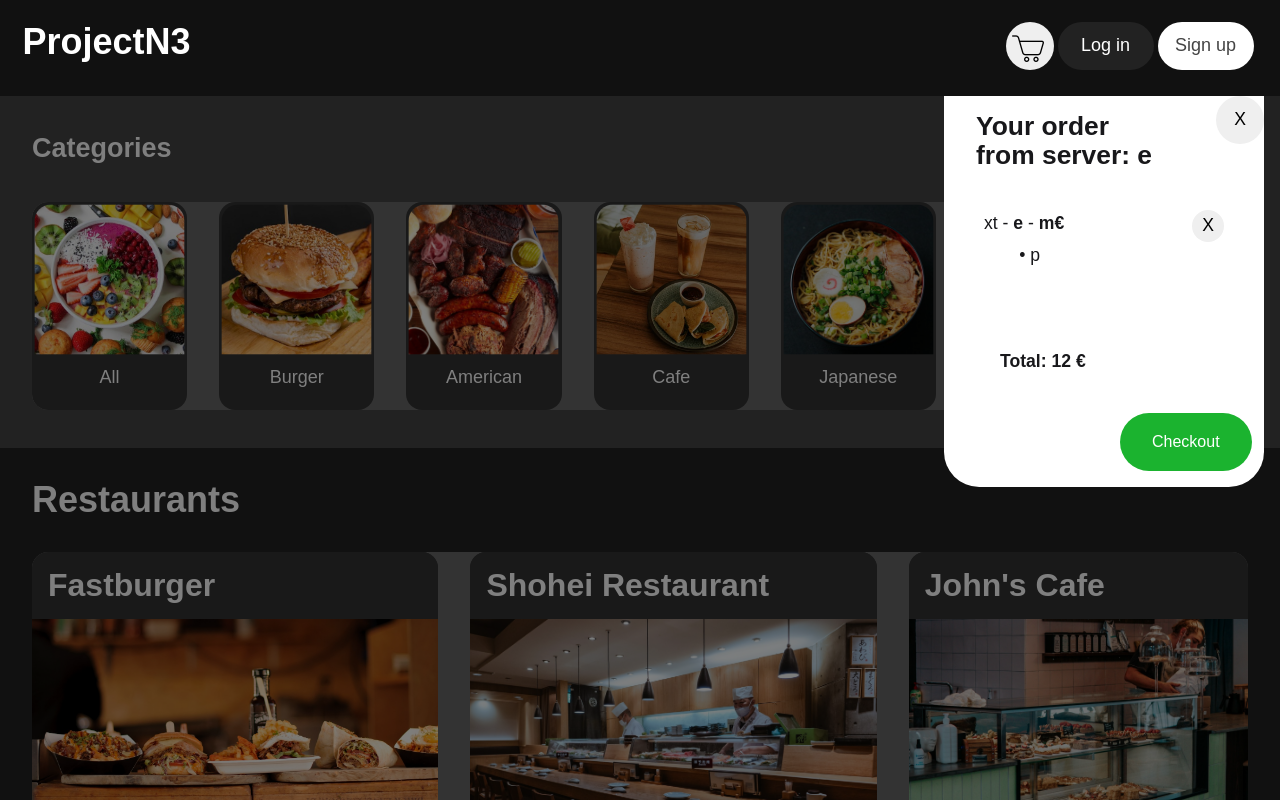
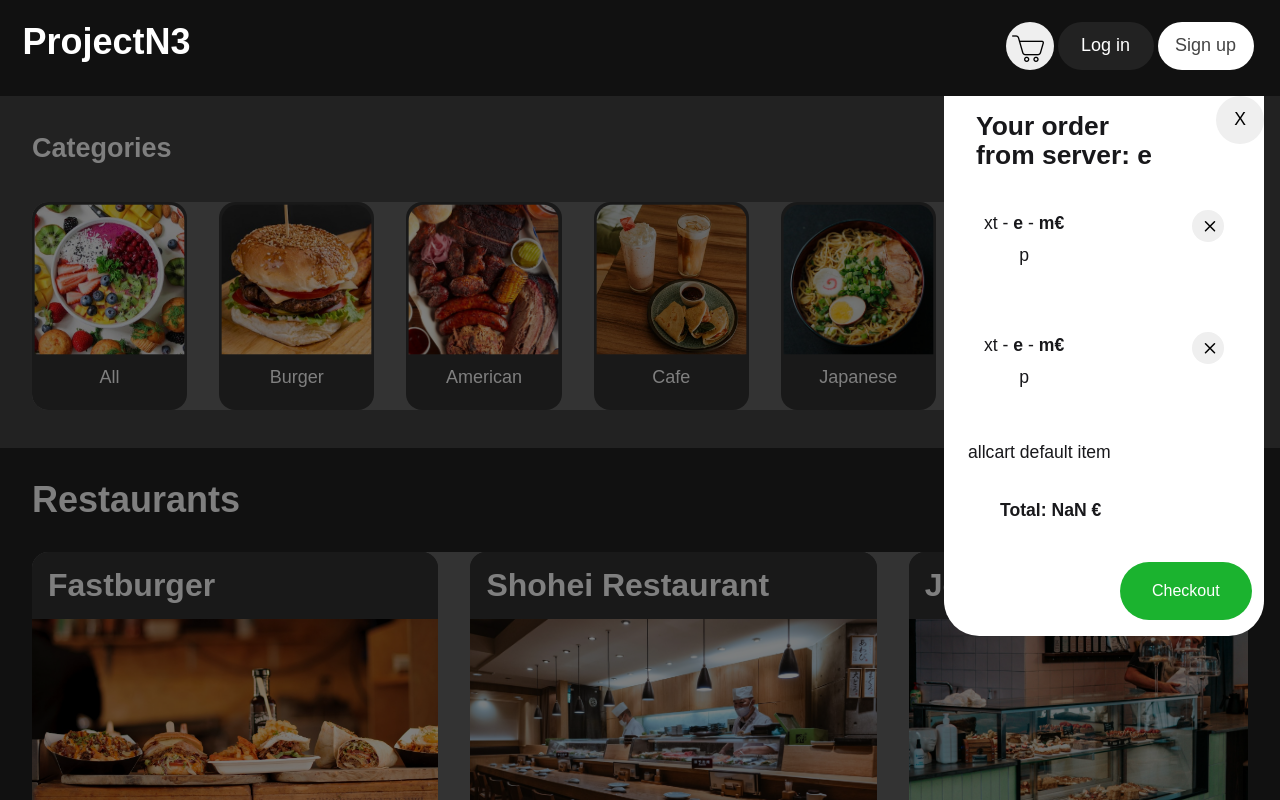
Before and after one commit to globalGLEX/ProjectN3, a React (Vite) app in the folder client/: page / in a window 1280 px wide. Both pictures are taken after a click on the button 1029 px from the left and 46 px from the top of the page. Shown: the top 800 px of the page. Built offline with nearby package versions, Linux system fonts and the light colour scheme; no server answers.

Commit message:
fix cart formatting and enable total price

```diff
--- a/client/src/components/Header.tsx
+++ b/client/src/components/Header.tsx
@@ -138,10 +138,11 @@ function CartContent({answer, allCart}) {
   <>
   <div className="cart-content">
     <CartContentItem index={0} amount={answer[3]} productName={answer[0]} productPrice={answer[1]} productOptions={answer[2]}/>
+    <CartContentItem index={0} amount={answer[3]} productName={answer[0]} productPrice={answer[1]} productOptions={answer[2]}/>
 
 
-   {/*  {allCart} */}
-    <div className="cart-total"><p> <b>Total: 12 € </b></p></div>
+    {allCart}
+    <div className="cart-total"><p> <b>Total: {answer[3] * answer[1]} € </b></p></div>
   </div>
 
   </>)
@@ -151,8 +152,12 @@ function CartContentItem(props: CartContentItemProps) {
   return (
     <div className="cart-content-item">
   <div className="cart-product-line"><p> x{props.amount} - <b>{props.productName}</b> - <b>{props.productPrice}€</b> </p>
-  <button onClick={() => removeItem(props.index)}>X</button></div>
-  <p className="cart-option-line"> • {props.productOptions}</p>
+  <button onClick={() => removeItem(props.index)}>
+  <svg xmlns="http://www.w3.org/2000/svg" width="24" height="24" fill="currentColor"  viewBox="0 0 16 13">
+  <path d="M4.646 4.646a.5.5 0 0 1 .708 0L8 7.293l2.646-2.647a.5.5 0 0 1 .708.708L8.707 8l2.647 2.646a.5.5 0 0 1-.708.708L8 8.707l-2.646 2.647a.5.5 0 0 1-.708-.708L7.293 8 4.646 5.354a.5.5 0 0 1 0-.708"/>
+</svg>
+  </button></div>
+  <p className="cart-option-line">  {props.productOptions}</p>
   </div>
 )
 }
--- a/client/src/components/OrderModal.tsx
+++ b/client/src/components/OrderModal.tsx
@@ -2,6 +2,7 @@ import {data} from '../modules/data.tsx';
 import { useState } from 'react';
 import { createContext } from 'react';
 import { useContext } from 'react';
+import { useEffect } from 'react';
 
 
 /* interface AmountContainerProps {
@@ -126,24 +127,22 @@ function OrderModal({ onClose, id, restId }: OrderModalProps) {
     );
   }
   function AddToOrderButton( {id, restId,  counter}: OrderModalProps) {
-    const [optio, setOptio] = useState("no-options");
+    const [optio, setOptio] = useState("no options");
     async function onSubmit(e) {
 
        e.preventDefault();
-       var form = document.querySelector('form');
-       var formData = new FormData(form)
-      console.log(formData.getAll('option'))
-      var allOptions = JSON.stringify(formData.getAll('option'));
-      console.log(allOptions)
-      setOptio(allOptions)
 
+        var form = document.querySelector('form');
+        if( typeof FormData != null ){
+            var formData = new FormData(form)
+            console.log(formData.getAll('option'))
+            var allOptions = formData.getAll('option');
+            console.log(allOptions)
+            setOptio(allOptions) }
 
-
-       /*  for(var pair of formData.entries()){
-        console.log(pair);
-        setOptio(pair[0] + pair)
-        console.log("optio is "+ pair);
-        }     */
+    }
+    useEffect(() => { //need to wait for state variable "optio" to change before fetch
+        const fetchData = async () => {
         const response = await fetch("http://localhost:3000/addtoorder", {
 
             method: "POST",
@@ -158,12 +157,16 @@ function OrderModal({ onClose, id, restId }: OrderModalProps) {
                 "amount": counter,
                 "totalPrice": data.restaurants[restId].products[id].price * counter
 
-
              })
             // …
           })
 
-    }
+        }
+        fetchData();
+        },[optio]);
+
+
+
     return (
         <button id="add-to-order-button" form='my-form' type="submit" method="post" onClick={(e) => onSubmit(e)} >
             <p className="add-to-order-text">Add to order</p>
--- a/client/src/modules/data.tsx
+++ b/client/src/modules/data.tsx
@@ -14,7 +14,7 @@ export const data = {
                 productCategory: "Burgers",
                 desc: "Classic burger with ketchup, mayo, pickles and onion slices",
                 price: 6,
-                options: ['No pickles','No mayo','No ketchup','No onion', 'No cheese'],
+                options: ['No pickles ','No mayo ','No ketchup ','No onion ', 'No cheese '],
                 imageUrl: "/src/assets/categories-burger.jpg",
                 alt: "A cheeseburger on wooden table"
             },
@@ -54,7 +54,7 @@ export const data = {
                 productCategory: "",
                 desc: "Salad with chicken, cheese, bread cubes, lettuce",
                 price: 3.5,
-                options: ['Without chicken', 'Without cheese', 'Without bread cubes'],
+                options: ['No chicken ', 'No cheese ', 'No bread cubes '],
                 imageUrl: "/src/assets/caesar.jpg",
                 alt: "A cheeseburger on wooden table"
             },{
@@ -83,7 +83,7 @@ export const data = {
             productCategory: "Soup",
             desc: "Noodles, pork, boiled egg, onion, shrimp and nori sheet  ",
             price: 6,
-            options: ['No shrimp', 'No nori sheet', 'No egg'],
+            options: ['No shrimp ', 'No nori sheet ', 'No egg '],
             imageUrl: "/src/assets/porkramen.jpg",
             alt: "A bowl of pork ramen"
         },{
@@ -110,7 +110,7 @@ export const data = {
             productCategory: "Seafood",
             desc: "Tuna and rice with chilli topping",
             price: 1.5,
-            options: ['Without chilli topping'],
+            options: ['No chilli topping'],
             imageUrl: "/src/assets/tunanigiri.jpg",
             alt: "Tuna nigiri held up with chopsticks"
         },{
@@ -150,7 +150,7 @@ export const data = {
             productCategory: "Coffee",
             desc: "2 shots with optional sugar. Delivered in a paper cup",
             price: 3,
-            options: ['With sugar','With cream'],
+            options: ['•With sugar ','•With cream '],
             imageUrl: "/src/assets/espresso.jpg",
             alt: "A cup of espresso on a plate"
         },{
```
